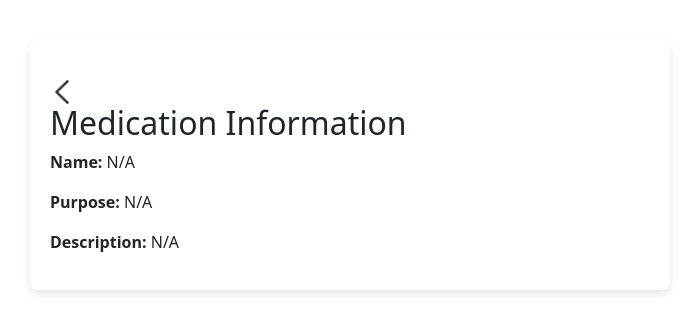
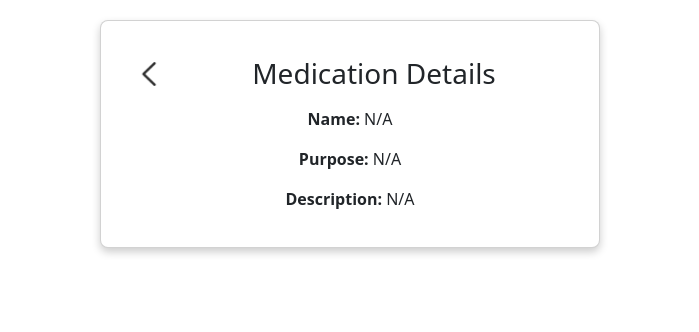
Before and after one commit to MJ-Jiang/medicationReminder, a React (Vite) app: page /medication-description in a window 1280 px wide. Shown: the top 332 px of the page, without its empty margins (290-989 px from the left). Built offline with nearby package versions, Linux system fonts and the light colour scheme.

Commit message:
modify style of searchinfo

```diff
--- a/src/pages/MedicationDescriptionPage.jsx
+++ b/src/pages/MedicationDescriptionPage.jsx
@@ -2,6 +2,11 @@ import React, { useEffect, useState } from 'react';
 import { useLocation } from 'react-router-dom';
 import BackButton from '../components/BackButton';
 import { useTranslation } from 'react-i18next';
+import Spinner from 'react-bootstrap/Spinner';
+import Card from 'react-bootstrap/Card';
+import Row from 'react-bootstrap/Row';
+import Col from 'react-bootstrap/Col';
+
 
 const MedicationDescriptionPage = () => {
     const [medicationInfo, setMedicationInfo] = useState(null);
@@ -44,19 +49,44 @@ const MedicationDescriptionPage = () => {
     if (error) return <p>{error}</p>; // Show error message if any
 
     // If there is no medication info and a query was entered, prompt the user
-    if (!medicationInfo && query) return <p>Please enter a medication name to see details.</p>;
-
+    if (!medicationInfo && query) {
+        return (
+            <div style={{ display: 'flex', justifyContent: 'center', alignItems: 'center', height: '100px' }}>
+                <Spinner animation="border" role="status">
+                    <span className="visually-hidden">Loading...</span>
+                </Spinner>
+            </div>
+        );
+    }
     // When there is medication information to display
     return (
-        <div className="centered-container">
-            <BackButton />
-            <h2>Medication Information</h2>
-            <p><strong>{t('Name')}:</strong> {medicationInfo?.results?.[0]?.openfda?.brand_name?.[0] || 'N/A'}</p>
-            <p><strong>{t('Purpose')}:</strong> {medicationInfo?.results?.[0]?.purpose?.[0] || 'N/A'}</p>
-            <p><strong>{t('Description')}:</strong> {medicationInfo?.results?.[0]?.description?.[0] || 'N/A'}</p>
-        </div>
+        <Card className="centered-container" style={{ maxWidth: '500px', margin: '20px auto', padding: '20px', boxShadow: '0 4px 8px rgba(0, 0, 0, 0.2)' }}>
+            <Card.Body>
+                {/* BackButton 和标题在同一行 */}
+                <Row className="align-items-center mb-3">
+                    <Col xs="auto">
+                        <BackButton /> {/* 保持原有样式的 BackButton */}
+                    </Col>
+                    <Col>
+                        <h3 style={{ margin: 0, textAlign: 'center' }}>{t('Medication Details')}</h3>
+                    </Col>
+                </Row>
+
+                {/* 药物信息内容居中显示 */}
+                <div style={{ textAlign: 'center' }}>
+                    <Card.Text>
+                        <strong>{t('Name')}:</strong> {medicationInfo?.results?.[0]?.openfda?.brand_name?.[0] || 'N/A'}
+                    </Card.Text>
+                    <Card.Text>
+                        <strong>{t('Purpose')}:</strong> {medicationInfo?.results?.[0]?.purpose?.[0] || 'N/A'}
+                    </Card.Text>
+                    <Card.Text>
+                        <strong>{t('Description')}:</strong> {medicationInfo?.results?.[0]?.description?.[0] || 'N/A'}
+                    </Card.Text>
+                </div>
+            </Card.Body>
+        </Card>
     );
-
 };
 
 export default MedicationDescriptionPage;
```
